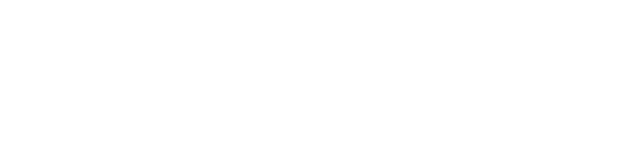
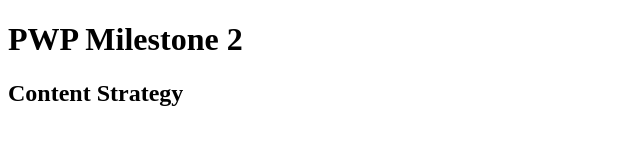
Before and after one commit to vic-chavez/pet-remembrance-diorama, a plain HTML site: page public_html/documentation/milestone-2.html in a window 1280 px wide. Shown: the whole page, without its empty margins (0-640 px from the left). Drawn offline with Linux system fonts and the light colour scheme.

Commit message:
updated html

```diff
--- a/public_html/documentation/milestone-2.html
+++ b/public_html/documentation/milestone-2.html
@@ -3,8 +3,15 @@
 <head>
     <meta charset="UTF-8">
     <title>Milestone 2</title>
+
 </head>
 <body>
+
+<h1>PWP Milestone 2</h1>
+
+<h2>Content Strategy</h2>
+
+
 
 
 
```
